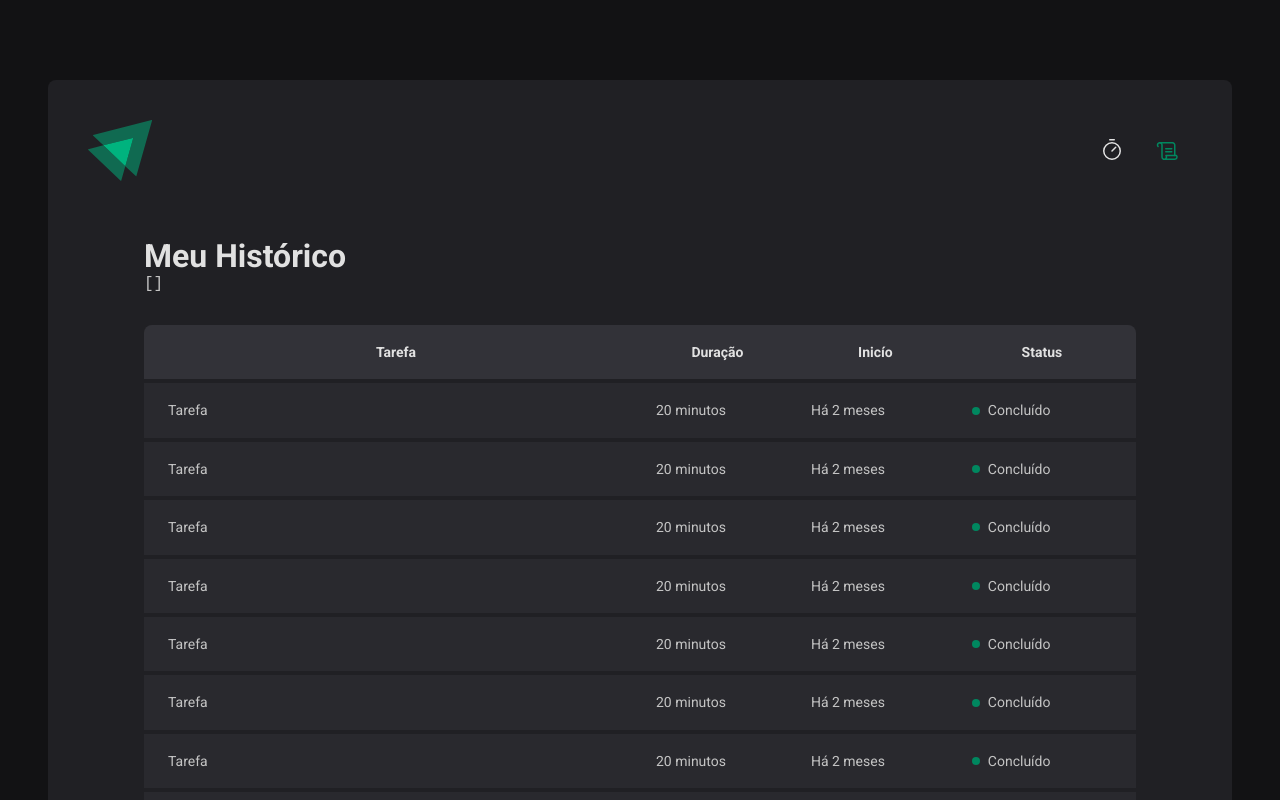
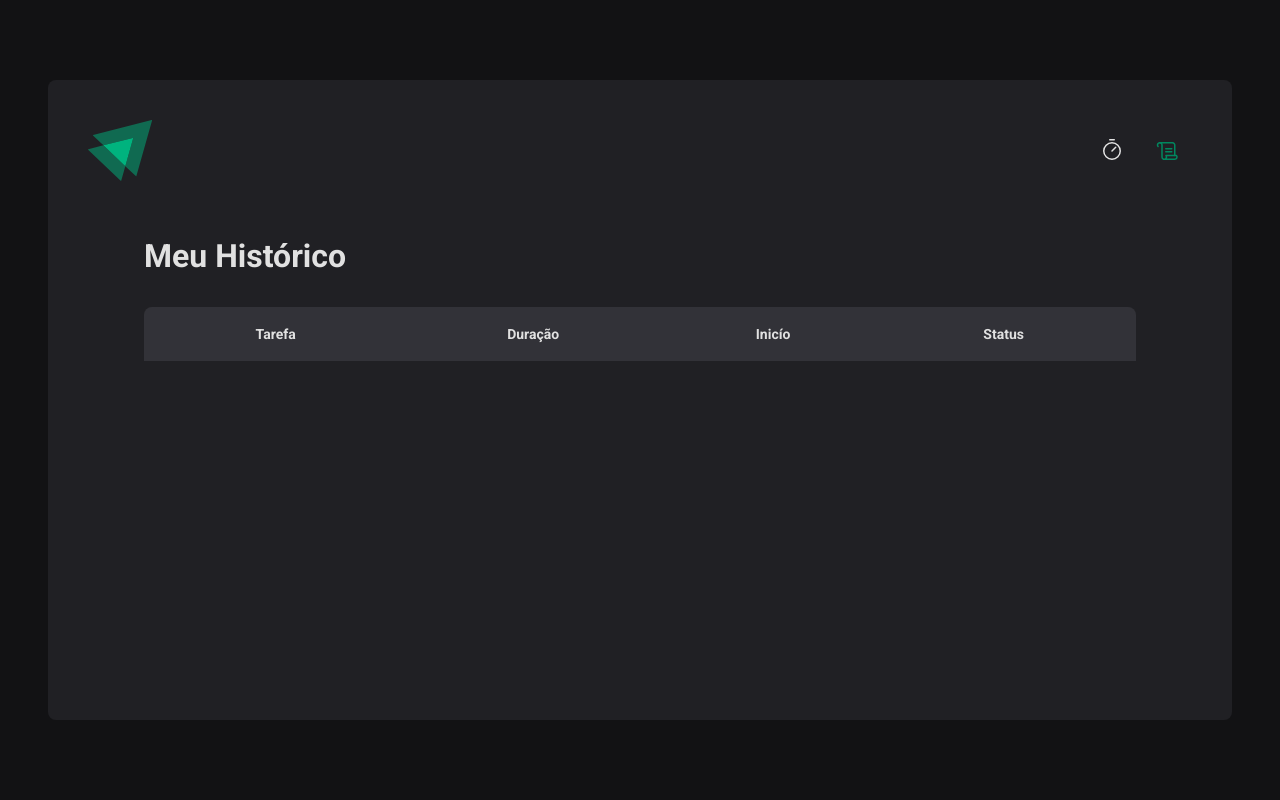
Before and after one commit to guilhermepadial4/igni-feed, a React (Vite) app in the folder react/igni-timer/: page /history in a window 1280 px wide. Shown: the top 800 px of the page. Built offline with nearby package versions, Linux system fonts and the light colour scheme.

Commit message:
update: cycle from page history

```diff
--- a/react/igni-timer/src/pages/History/index.tsx
+++ b/react/igni-timer/src/pages/History/index.tsx
@@ -1,4 +1,6 @@
 import { useContext } from "react";
+import { formatDistanceToNow } from "date-fns";
+import { ptBR } from "date-fns/locale/pt-BR";
 
 import { CyclesContext } from "../../contexts/CyclesContext";
 
@@ -11,7 +13,6 @@
     <HistoryContainer>
       <h1>Meu Histórico</h1>
 
-      <pre>{JSON.stringify(cycles, null, 2)}</pre>
       <HistoryList>
         <table>
           <thead>
@@ -23,72 +24,27 @@
             </tr>
           </thead>
           <tbody>
-            <tr>
-              <td>Tarefa</td>
-              <td>20 minutos</td>
-              <td>Há 2 meses</td>
-              <td>
-                <Status statusColor="green">Concluído</Status>
-              </td>
-            </tr>
-            <tr>
-              <td>Tarefa</td>
-              <td>20 minutos</td>
-              <td>Há 2 meses</td>
-              <td>
-                <Status statusColor="green">Concluído</Status>
-              </td>
-            </tr>
-            <tr>
-              <td>Tarefa</td>
-              <td>20 minutos</td>
-              <td>Há 2 meses</td>
-              <td>
-                <Status statusColor="green">Concluído</Status>
-              </td>
-            </tr>
-            <tr>
-              <td>Tarefa</td>
-              <td>20 minutos</td>
-              <td>Há 2 meses</td>
-              <td>
-                <Status statusColor="green">Concluído</Status>
-              </td>
-            </tr>
-            <tr>
-              <td>Tarefa</td>
-              <td>20 minutos</td>
-              <td>Há 2 meses</td>
-              <td>
-                <Status statusColor="green">Concluído</Status>
-              </td>
-            </tr>
-            <tr>
-              <td>Tarefa</td>
-              <td>20 minutos</td>
-              <td>Há 2 meses</td>
-              <td>
-                <Status statusColor="green">Concluído</Status>
-              </td>
-            </tr>
+            {cycles.map((cycle) => {
+              return (
+                <tr key={cycle.id}>
+                  <td>{cycle.task}</td>
+                  <td>{cycle.minutesAmount} minutos</td>
+                  <td>
+                    {formatDistanceToNow(cycle.startDate, {
+                      addSuffix: true,
+                      locale: ptBR,
+                    })}
+                  </td>
+                  <td>
+                    {cycle.finishedDate && <Status statusColor="green">Concluído</Status>}
 
-            <tr>
-              <td>Tarefa</td>
-              <td>20 minutos</td>
-              <td>Há 2 meses</td>
-              <td>
-                <Status statusColor="green">Concluído</Status>
-              </td>
-            </tr>
+                    {cycle.interruptedDate && <Status statusColor="red">Interrompido</Status>}
 
-            <tr>
-              <td>Tarefa</td>
-              <td>20 minutos</td>
-              <td>Há 2 meses</td>
-              <td>
-                <Status statusColor="green">Concluído</Status>
-              </td>
-            </tr>
+                    {!cycle.finishedDate && !cycle.interruptedDate && <Status statusColor="yellow">Em andamento</Status>}
+                  </td>
+                </tr>
+              );
+            })}
           </tbody>
         </table>
       </HistoryList>
```
